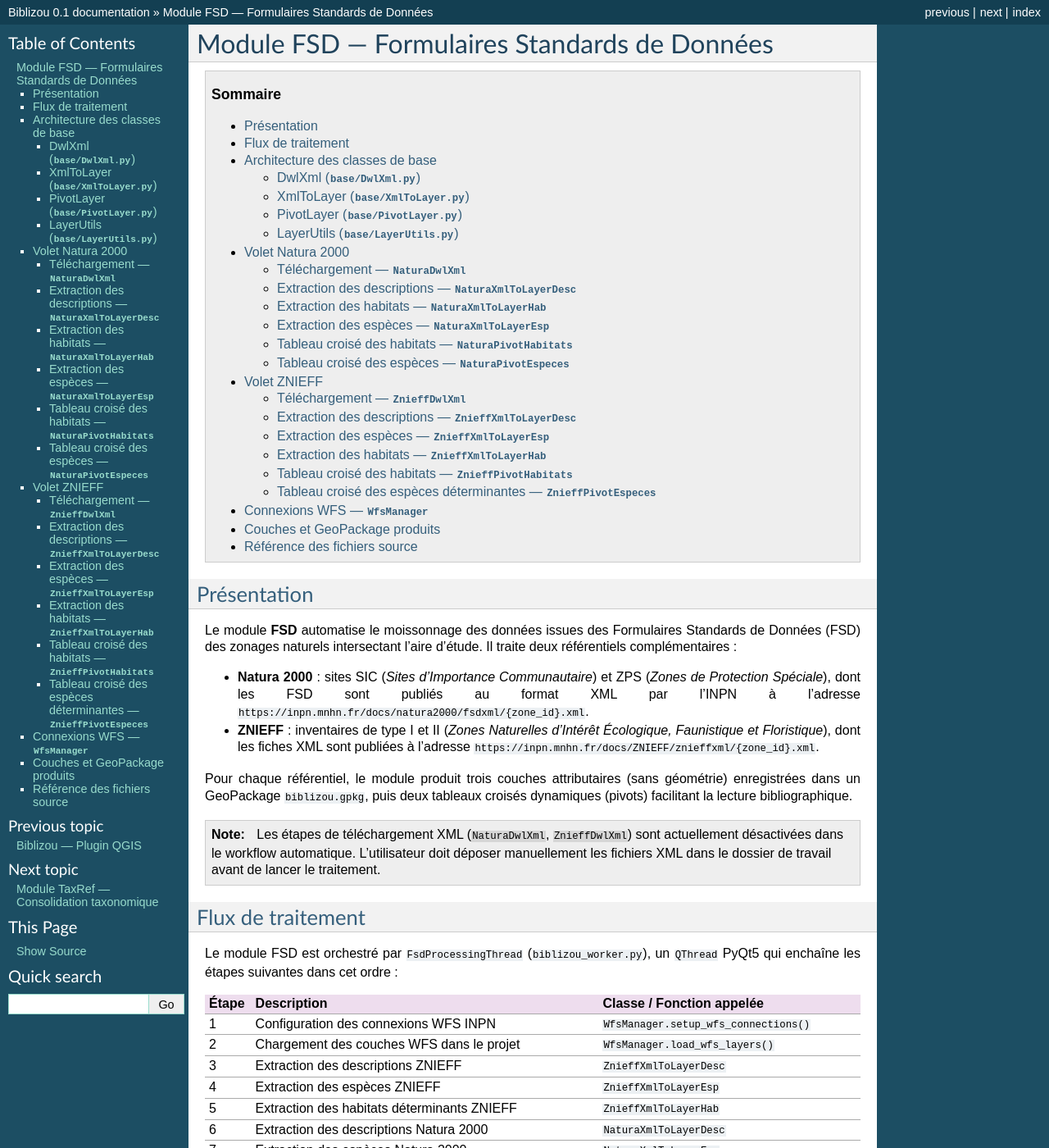
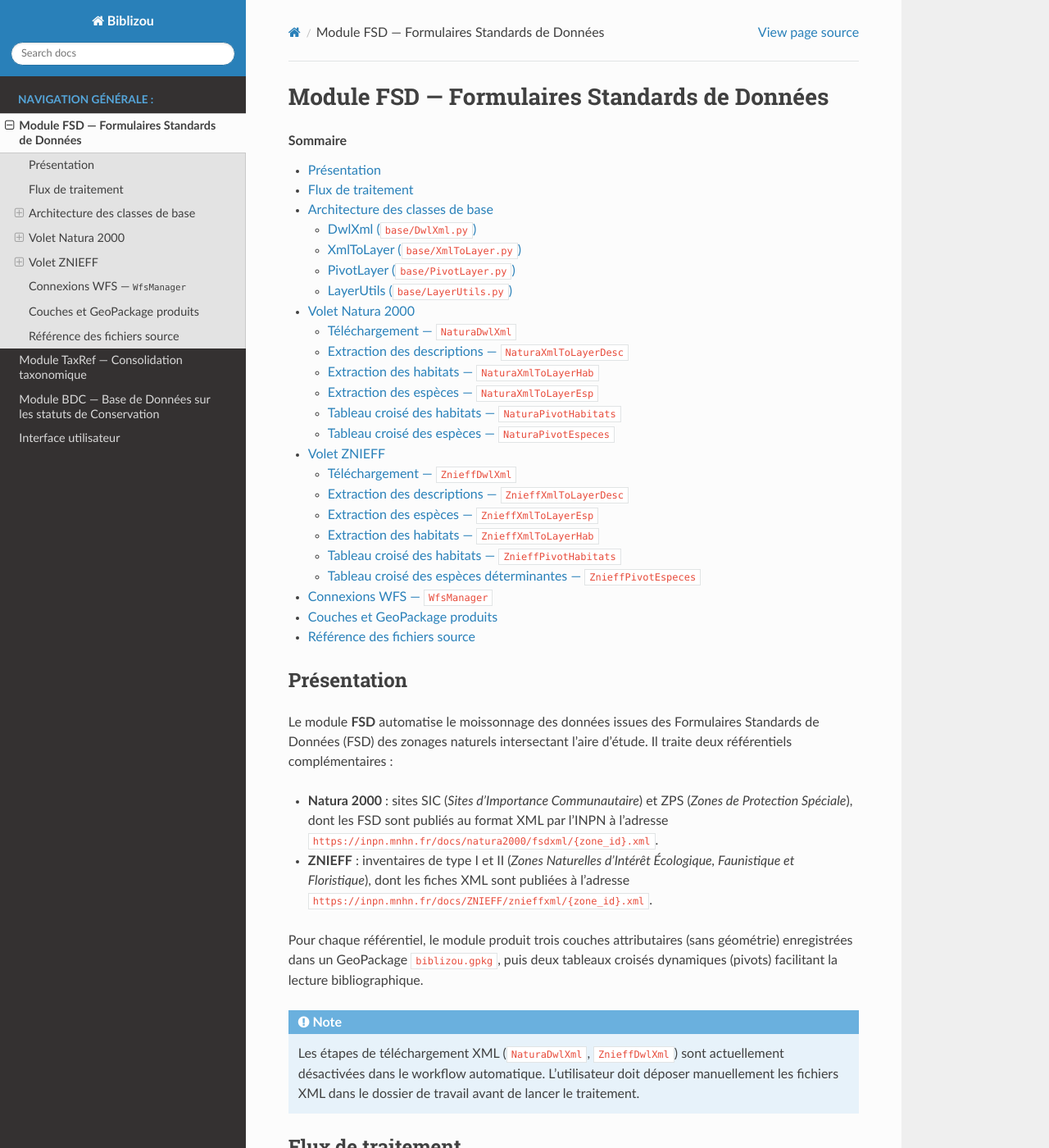
Before and after one commit to Ki-Mor/biblizou, a Sphinx documentation site: the page built from help/source/Fsd.rst, in a window 1280 px wide and 1400 px high. Shown: the whole window at 82% size. Built offline with Sphinx 7.4.7 and the Read the Docs theme 3.1.0, drawn with Linux system fonts in a browser that asks for light colours; formulas are drawn with MathJax 3; some of the changed text lies outside the part shown.

Commit message:
MaJ de la documentation html avec sphinx
Signed-off-by: Ki-mor <francois.botcazou@proton.me>

```diff
--- a/help/source/conf.py
+++ b/help/source/conf.py
@@ -12,6 +12,8 @@
 # serve to show the default.
 
 import sys, os
+import sphinx_rtd_theme
+
 
 # If extensions (or modules to document with autodoc) are in another directory,
 # add these directories to sys.path here. If the directory is relative to the
@@ -25,7 +27,6 @@ import sys, os
 
 # Add any Sphinx extension module names here, as strings. They can be extensions
 # coming with Sphinx (named 'sphinx.ext.*') or your custom ones.
-extensions = ['sphinx.ext.todo', 'sphinx.ext.imgmath', 'sphinx.ext.viewcode']
 
 # Add any paths that contain templates here, relative to this directory.
 templates_path = ['_templates']
@@ -41,7 +42,7 @@ master_doc = 'index'
 
 # General information about the project.
 project = u'Biblizou'
-copyright = u'2013, François Botcazou'
+copyright = u'2026, François Botcazou'
 
 # The version info for the project you're documenting, acts as replacement for
 # |version| and |release|, also used in various other places throughout the
@@ -91,7 +92,8 @@ pygments_style = 'sphinx'
 
 # The theme to use for HTML and HTML Help pages.  See the documentation for
 # a list of builtin themes.
-html_theme = 'default'
+extensions = ['sphinx.ext.todo', 'sphinx.ext.viewcode', 'sphinx_rtd_theme']
+html_theme = 'sphinx_rtd_theme'
 
 # Theme options are theme-specific and customize the look and feel of a theme
 # further.  For a list of options available for each theme, see the
@@ -120,7 +122,7 @@ html_theme = 'default'
 # Add any paths that contain custom static files (such as style sheets) here,
 # relative to this directory. They are copied after the builtin static files,
 # so a file named "default.css" will overwrite the builtin "default.css".
-html_static_path = ['_static']
+# html_static_path = ['_static']
 
 # If not '', a 'Last updated on:' timestamp is inserted at every page bottom,
 # using the given strftime format.
--- a/help/source/index.rst
+++ b/help/source/index.rst
@@ -1,4 +1,7 @@
 .. Biblizou documentation master file
+.. image:: ../../misc/icon.svg
+   :width: 100px
+   :align: left
 
 Biblizou — Plugin QGIS
 =======================
```
Also changed, not shown: 11 other files.
